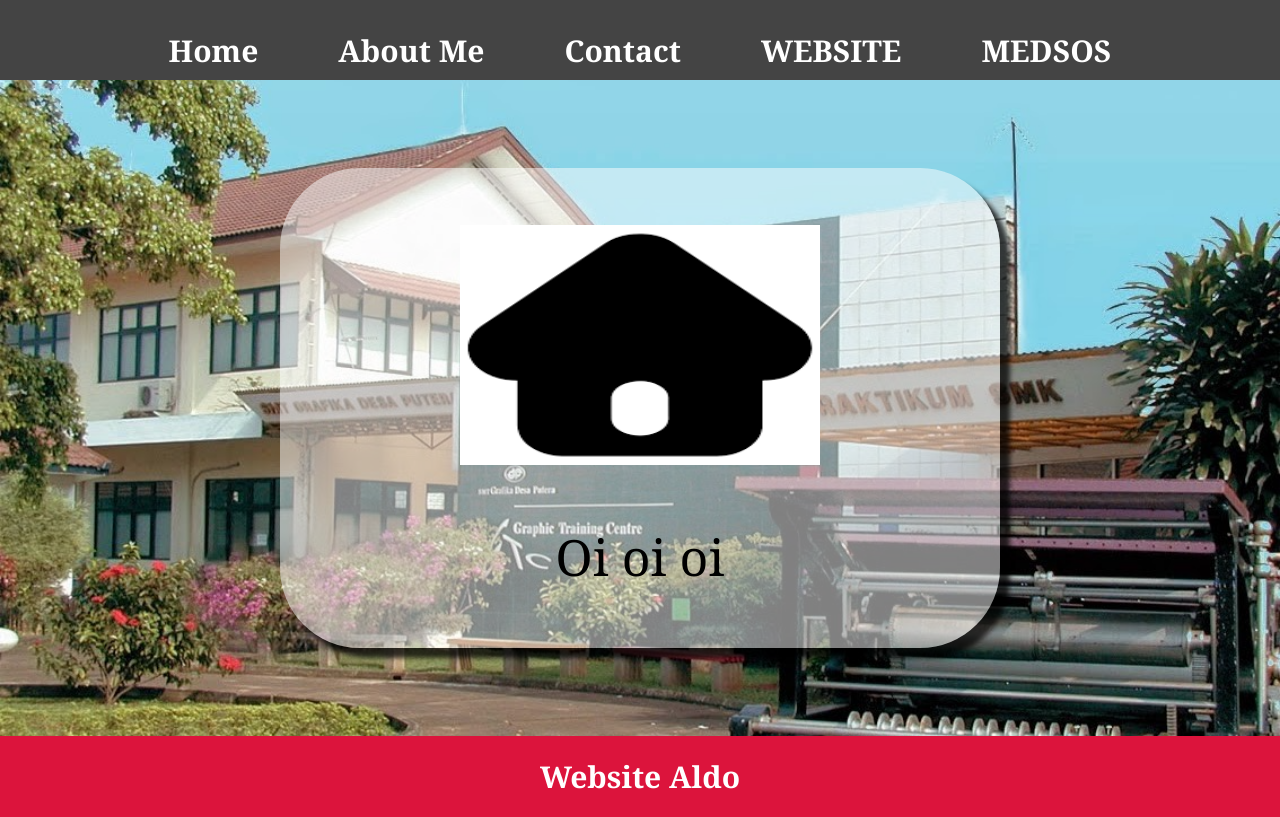
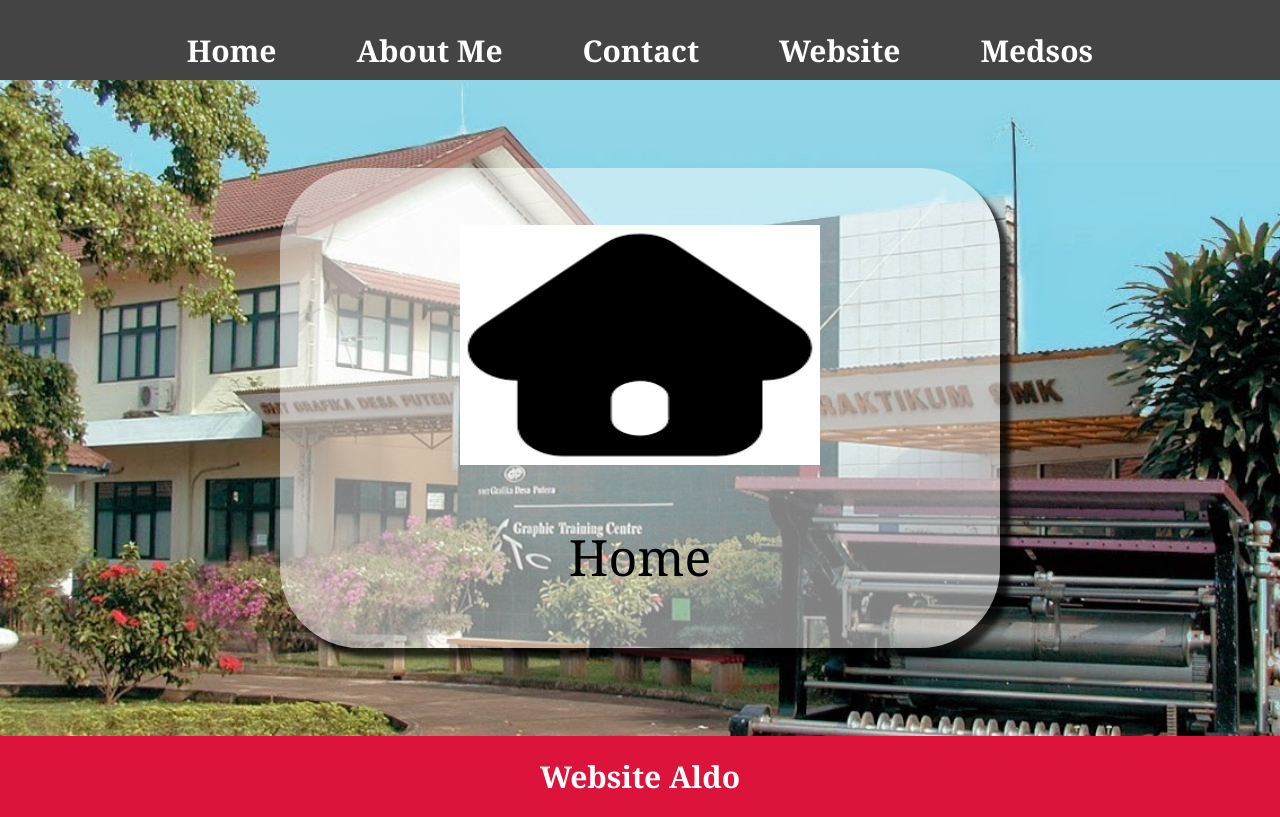
Before and after one commit to Krissaldo04/webedo, a plain HTML site: page index.html in a window 1280 px wide. Drawn offline with Linux system fonts and the light colour scheme.

Commit message:
Update index.html

```diff
--- a/index.html
+++ b/index.html
@@ -18,10 +18,10 @@
         <a href="contact.html" class="a-navbar">Contact</a>
     </li>
     <li class="li-navbar">
-        <a href="https://www.smkdesaputera.sch.id/" class="a-navbar">WEBSITE</a>
+        <a href="https://www.smkdesaputera.sch.id/" class="a-navbar">Website</a>
     </li>
     <li class="li-navbar">
-        <a href="https://www.instagram.com/smkgrafikadp/?hl=en" class="a-navbar">MEDSOS</a>
+        <a href="https://www.instagram.com/smkgrafikadp/?hl=en" class="a-navbar">Medsos</a>
     </li>
 </ul>
 </div>
@@ -33,7 +33,7 @@
     <a href="about.html"
     class="a-content">
         <img src="home.png" class="img-content" />
-        <p>Oi oi oi</p>
+        <p>Home</p>
     </a>
 
 </div>
```
